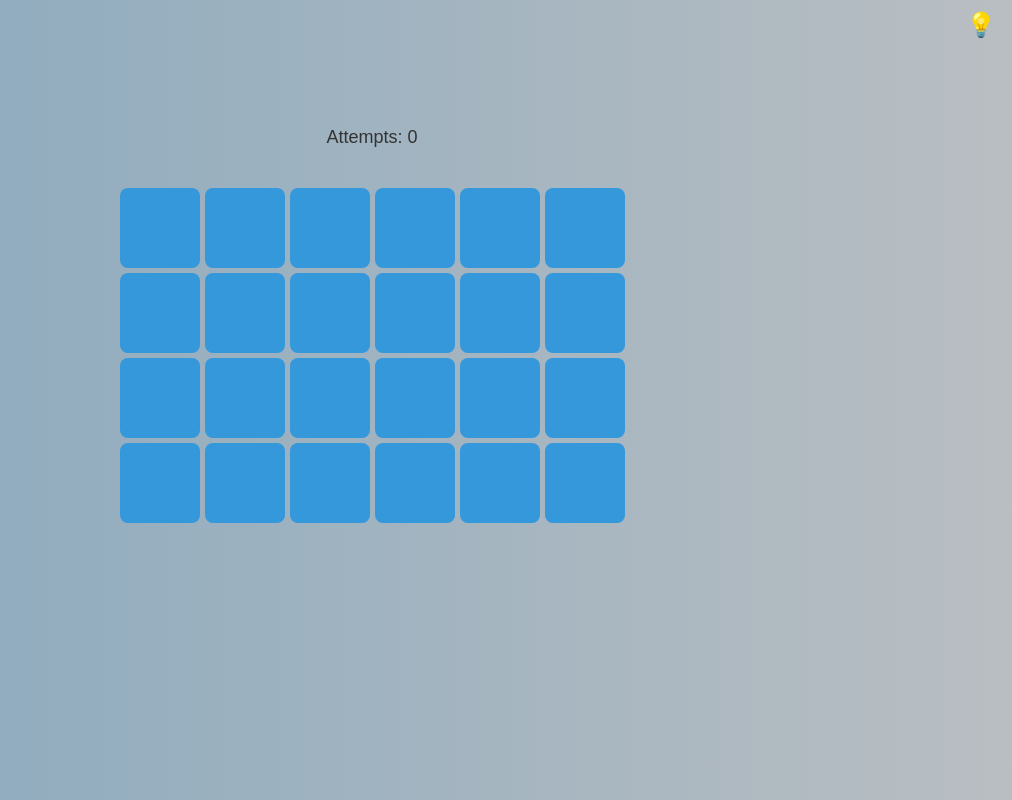
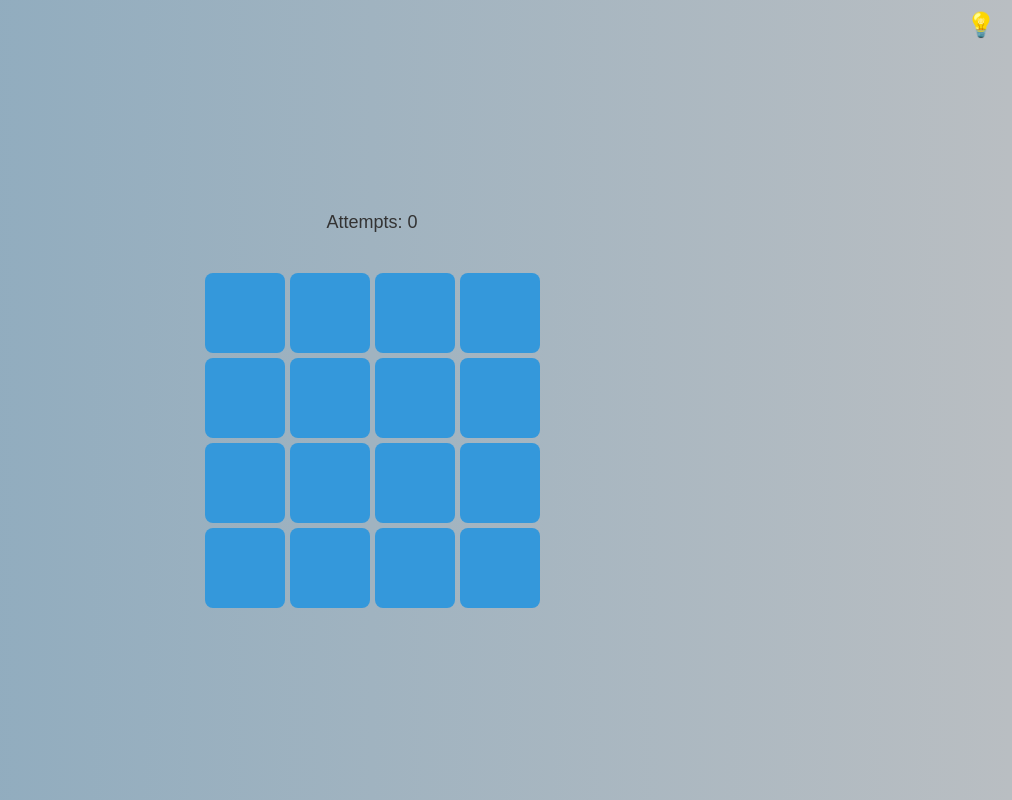
Before and after one commit to Kosminski1/Memory, a website: page index.html in a window 1280 px wide. Shown: the whole page, without its empty margins (268-1280 px from the left). Drawn offline with Linux system fonts and the light colour scheme.

Commit message:
bug fixes

```diff
--- a/app.js
+++ b/app.js
@@ -2,11 +2,11 @@
 document.addEventListener('DOMContentLoaded', () => {
     const memoryBoard = document.getElementById('memoryBoard');
     const attemptsCounter = document.getElementById('attemptsCounter');
-    const gridSize = 6;
+    const gridSize = 4;
     const totalPairs = (gridSize * gridSize) / 2;
     let attempts = 0;
 
-    const emojis = ['🐱', '🐶', '🐻', '🐼', '🦊', '🐰', '🦄', '🐍', '🐢', '🐠', '🐙', '🦑'];
+    const emojis = ['🐱', '🐶', '🐻', '🐼', '🦊', '🐰', '🦄', '🐍',];
 
     let cards = generateCardArray(totalPairs * 2, emojis);
     cards = shuffleArray(cards);
@@ -52,7 +52,6 @@ document.addEventListener('DOMContentLoaded', () => {
 
             if (matchedPairs === totalPairs) {
                 createConfetti();
-                //alert(`Congratulations! You won the in ${attempts} attempts!`);
             }
 
         } else {
@@ -65,9 +64,7 @@ document.addEventListener('DOMContentLoaded', () => {
 
         flippedCards = [];
         updateAttemptsCounter();
-
     }
-
 
     function generateCardArray(totalCards, emojis) {
         const emojiSubset = emojis.slice(0, totalCards / 2);
--- a/styles.css
+++ b/styles.css
@@ -60,8 +60,8 @@ body {
 
 #memoryBoard {
     display: grid;
-    grid-template-columns: repeat(6, 80px);
-    grid-template-rows: repeat(6, 80px);
+    grid-template-columns: repeat(4, 80px);
+    grid-template-rows: repeat(4, 80px);
     grid-gap: 5px;
     justify-content: center;
     align-content: center;
```
